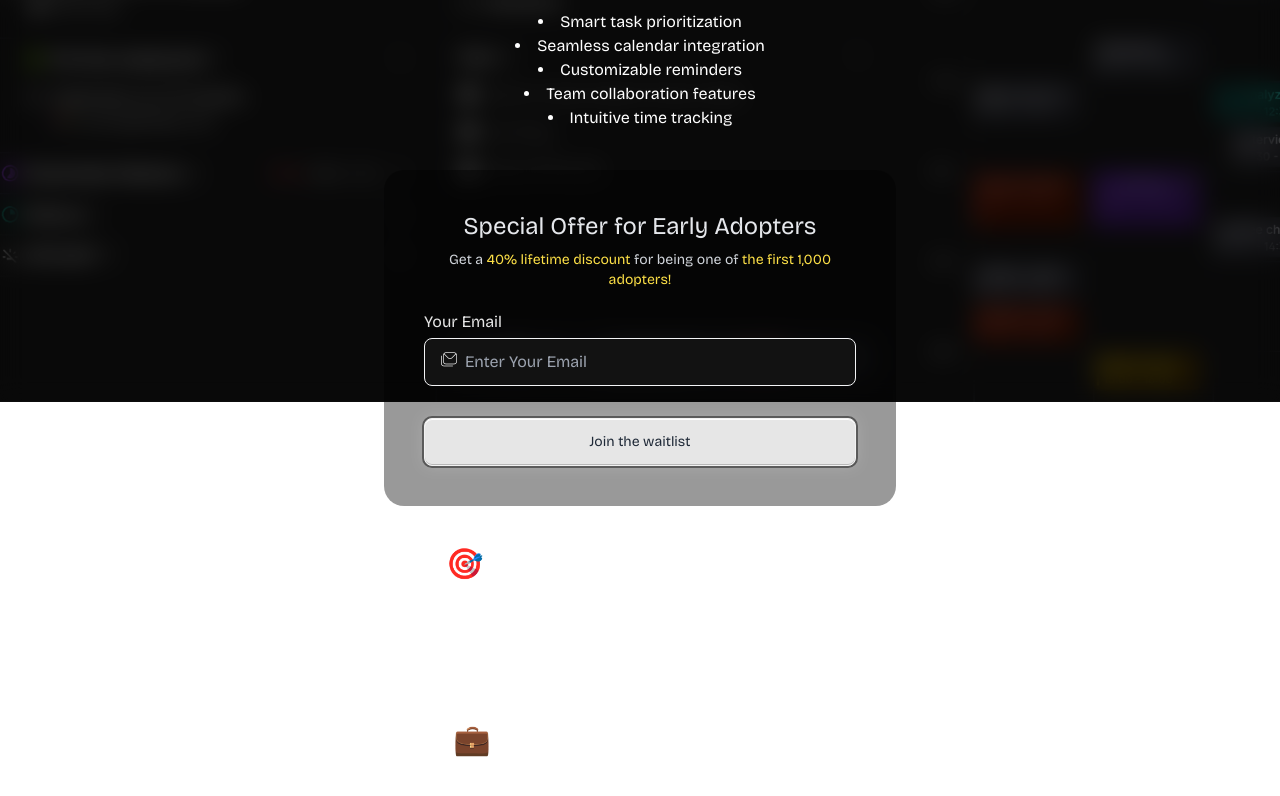
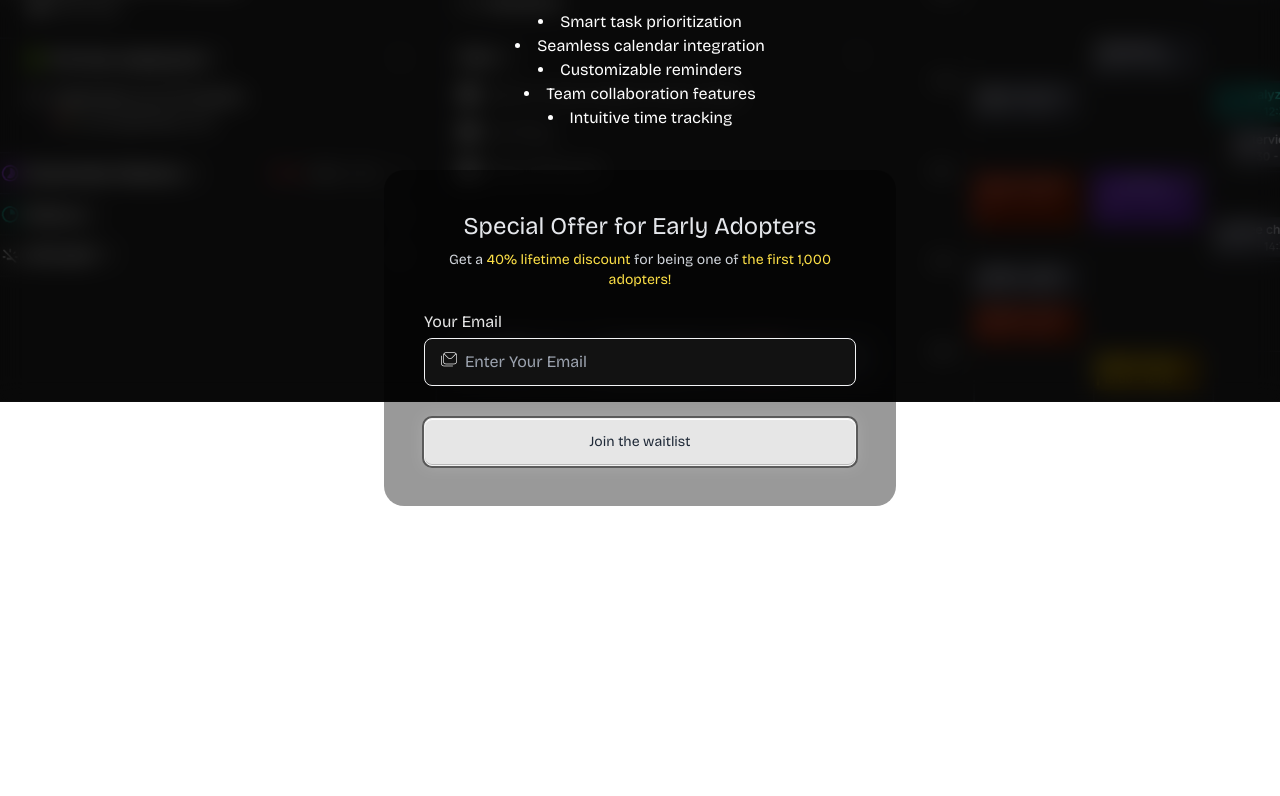
Before and after one commit to Okeke-Divine/remind-so, a Next.js app: page / in a window 1280 px wide. Shown: the part 398-1194 px from the top of the page. After the commit the page ends 1076 px from the top, so only its background shows below. Built offline with nearby package versions, Linux system fonts and the light colour scheme.

Commit message:
Updated the landing page

```diff
--- a/src/components/waitlist/WaitListPage.jsx
+++ b/src/components/waitlist/WaitListPage.jsx
@@ -52,17 +52,17 @@ export default function WaitListPage() {
                 </div>
 
                 {/* 🎯 Perfect for Indie Hackers */}
-                <div>
+                {/* <div>
                     <div>
                         <h2 className="text-center">🎯 Perfect for Indie Hackers</h2>
                     </div>
                     <div className="flex justify-center my-1">
                         <p className="text-center max-w-[500px] font-semibold text-lg">Streamline your workflow, manage multiple projects, and never miss a deadline. Remind.so helps you stay focused on what matters most - building and growing your products.</p>
                     </div>
-                </div>
+                </div> */}
 
                 {/* 💼 Ideal for SaaS Founders */}
-                <div className="mt-5">
+                {/* <div className="mt-5">
                     <div>
                         <div>
                             <h2 className="text-center">💼 Ideal for SaaS Founders</h2>
@@ -71,11 +71,11 @@ export default function WaitListPage() {
                             <p className="text-center max-w-[500px] font-semibold text-lg">From product roadmaps to customer meetings, Remind.so keeps your entire team aligned and productive. Scale your operations without losing track of crucial tasks and milestones.</p>
                         </div>
                     </div>
-                </div>
+                </div> */}
 
                 {/* footer */}
-                <div className="footer mt-10">
-                    <div className="w-full text-lg flex justify-center">
+                <div className="mt-10">
+                    <div className="w-full text-lg text-center">
                         <span>© 2024 Remind.so. All rights reserved.</span>
                     </div>
                 </div>
```
